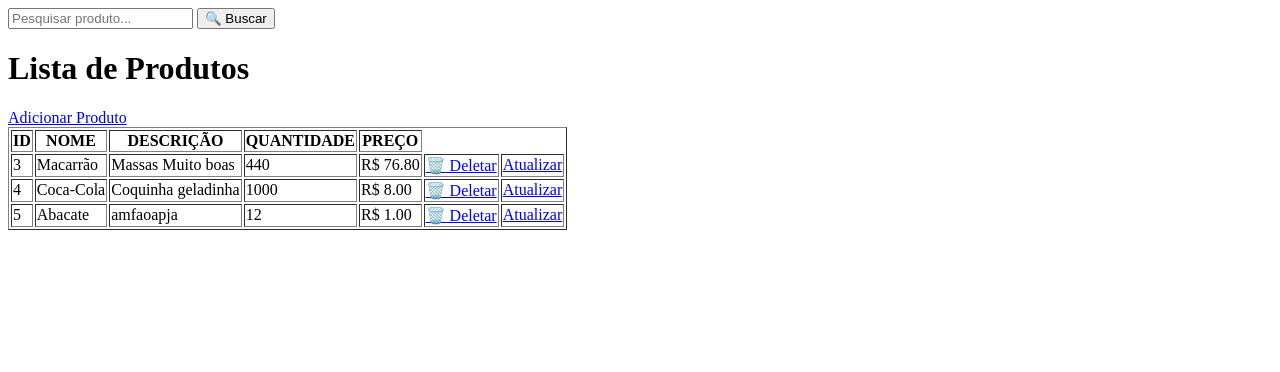
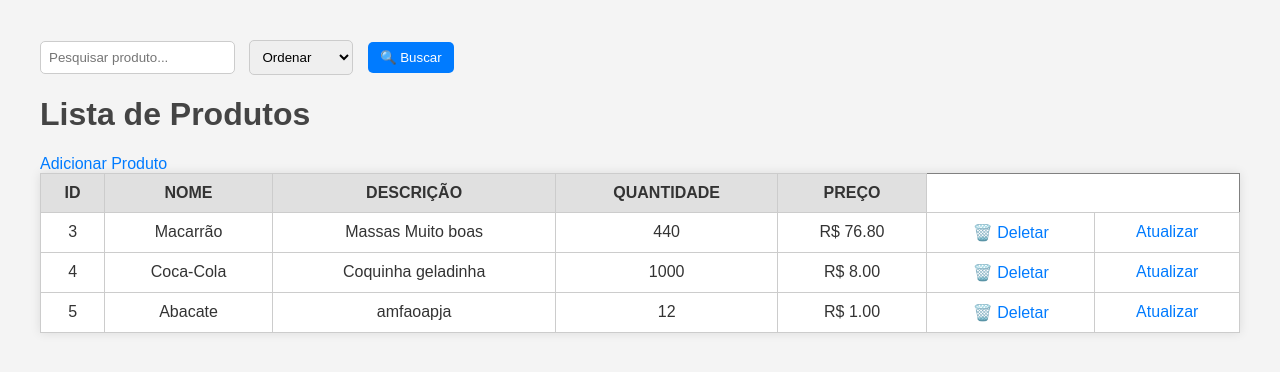
Before and after one commit to cleverson-moura/Inventory-Management, a Flask app: page / in a window 1280 px wide. Shown: the top 372 px of the page. Run offline with Flask 3, Linux system fonts and the light colour scheme; data comes from the database, SQL or seed files in the repository; both versions use the stored data as it was after the commit.

Commit message:
Funcao de ordenar e adicao de um estilo

```diff
--- a/app.py
+++ b/app.py
@@ -23,13 +23,24 @@ def criar_tabela():
 @app.route('/')
 def index():
     busca = request.args.get('pesquisa')
+    ordenar = request.args.get('ordenar')
+
+    query = 'SELECT * FROM produtos'
+    params = ''
+
+    if busca:
+        query += ' WHERE nome LIKE ?'
+        params += f'%{busca}%'
+
+    if ordenar == 'nome':
+        query += ' ORDER BY nome ASC'
+    elif ordenar == 'preco':
+        query += ' ORDER BY preco DESC'
+    elif ordenar == 'quantidade':
+        query += ' ORDER BY quantidade ASC'
+
     with get_db_connection() as conn:
-        if busca:
-            cursor = conn.execute('SELECT * FROM produtos WHERE nome LIKE ?', ('%' + busca + '%',))
-            produtos = cursor.fetchall()
-        else:
-            cursor = conn.execute('SELECT * FROM produtos')
-            produtos = cursor.fetchall()
+        produtos = conn.execute(query,params).fetchall()
     return render_template('index.html', produtos=produtos)
 
 @app.route('/adicionar', methods=['GET','POST'])
--- /dev/null
+++ b/static/style.css
@@ -0,0 +1,70 @@
+body {
+    font-family: Arial, sans-serif;
+    margin: 40px;
+    background-color: #f4f4f4;
+    color: #333;
+}
+
+h1 {
+    color: #444;
+}
+
+form {
+    margin-bottom: 20px;
+}
+
+input[type="text"],input[type="number"], select {
+    padding: 8px;
+    margin-right: 10px;
+    border: 1px solid #ccc;
+    border-radius: 5px;
+}
+
+#atualizar, #adicionar{
+    display: flex;
+    flex-direction: row;
+    text-align: center;
+}
+
+button {
+    padding: 8px 12px;
+    background-color: #007BFF;
+    color: white;
+    border: none;
+    border-radius: 5px;
+    cursor: pointer;
+}
+
+button:hover {
+    background-color: #0056b3;
+}
+
+a {
+    text-decoration: none;
+    color: #007BFF;
+}
+
+a:hover {
+    text-decoration: underline;
+}
+
+table {
+    width: 100%;
+    border-collapse: collapse;
+    background-color: white;
+    box-shadow: 0 0 10px rgba(0,0,0,0.1);
+}
+
+th, td {
+    padding: 10px;
+    border: 1px solid #ccc;
+    text-align: center;
+}
+
+th {
+    background-color: #e0e0e0;
+}
+
+td:last-child, td:nth-last-child(2) {
+    white-space: nowrap;
+}
--- a/templates/index.html
+++ b/templates/index.html
@@ -2,11 +2,17 @@
 <html>
     <head>
         <title>Estoque</title>
+        <link rel="stylesheet" href="../static/style.css">
     </head>
     <body>
         <form action="/" method="GET">
             <input type="text" name="pesquisa"  placeholder="Pesquisar produto..." value="{{ request.args.get('pesquisa', '') }}">
-
+            <select name="ordenar">
+                <option value="">Ordenar</option>
+                <option value="nome" {% if request.args.get('ordenar') == 'nome' %}selected{% endif %} >Nome</option>
+                <option value="preco" {% if request.args.get('ordenar') == 'preco' %}selected{% endif %} >Preço</option>
+                <option value="quantidade" {% if request.args.get('ordenar') == 'quantidade' %}selected{% endif %} >quantidade</option>
+            </select>
             <button type="submit">🔍 Buscar</button>
         </form>
         <h1>Lista de Produtos</h1>
```
Also changed, not shown: templates/adicionar.html (+6 -5 lines), templates/atualizar.html (+6 -5 lines), estoque.db.
